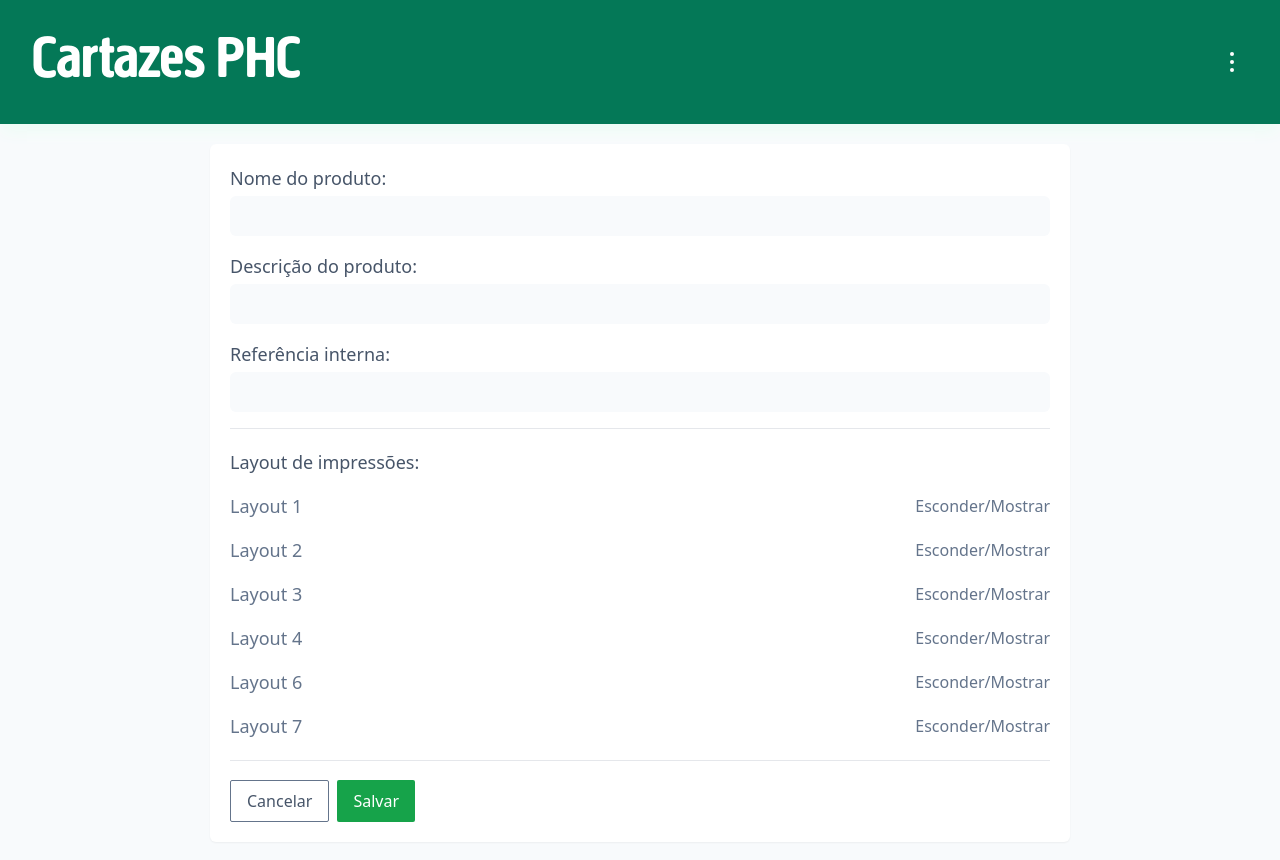
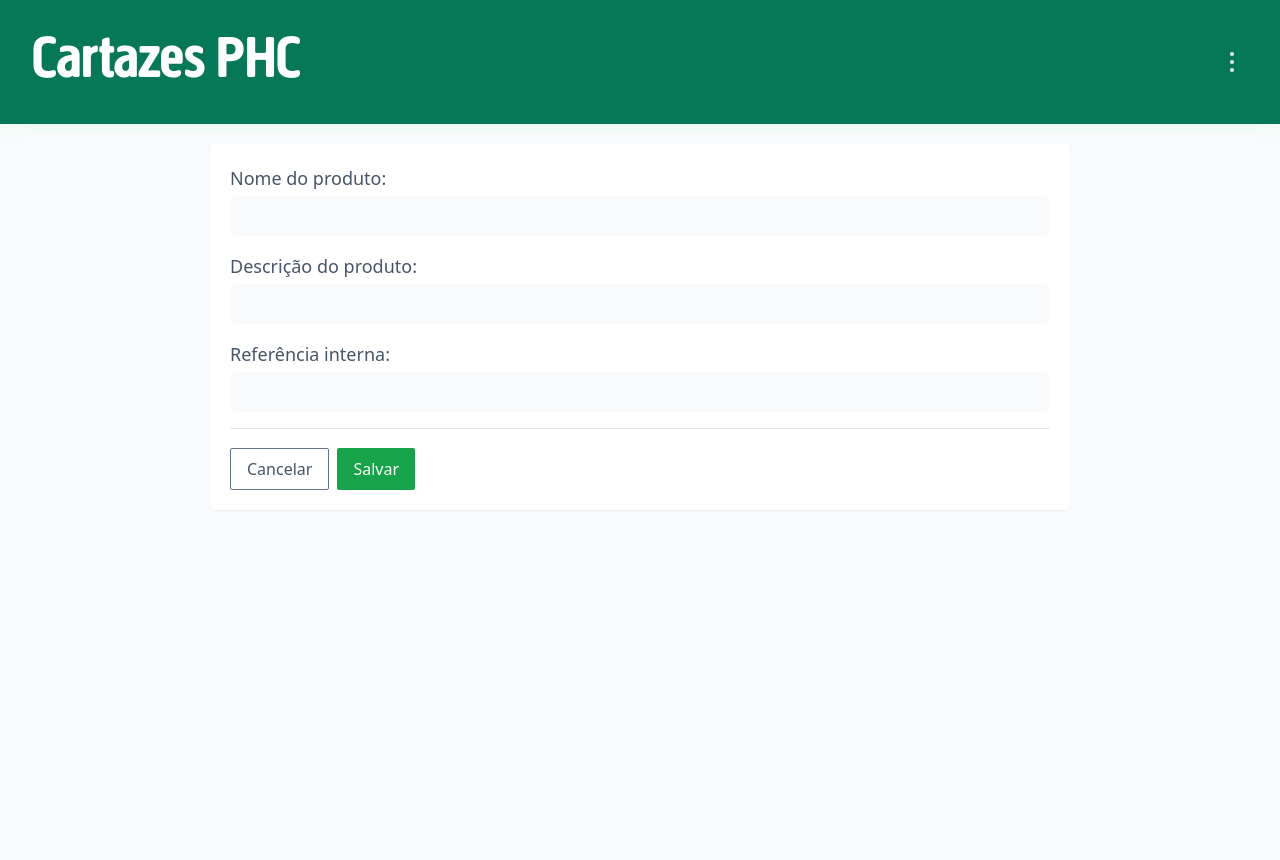
Before and after one commit to filipexxborba/cartazes-panorama, a React (Vite) app: page /admin/produtos/criar in a window 1280 px wide. After the commit the page ends 800 px from the top, so only its background shows below. Built offline with nearby package versions, Linux system fonts and the light colour scheme.

Commit message:
Commit - change in product flow

```diff
--- a/src/components/Product/ProductCreateForm.tsx
+++ b/src/components/Product/ProductCreateForm.tsx
@@ -2,13 +2,6 @@ import { SyntheticEvent, useEffect, useState } from "react";
 import { useNavigate, useParams } from "react-router-dom";
 import { debug } from "../../consts/debug";
 import { apiUri } from "../../consts/uri";
-import { IProduct } from "./ProductItem";
-import Layout1 from "../LayoutForms/Layout1";
-import Layout2 from "../LayoutForms/Layout2";
-import Layout3 from "../LayoutForms/Layout3";
-import Layout4 from "../LayoutForms/Layout4";
-import Layout6 from "../LayoutForms/Layout6";
-import Layout7 from "../LayoutForms/Layout7";
 
 const ProductCreateForm = () => {
   const [isLoading, setIsLoading] = useState<boolean>(false);
@@ -34,9 +27,10 @@ const ProductCreateForm = () => {
         posters_layouts: [],
       }),
     });
-    debug && console.log(response.status);
+    const product = await response.json();
+    debug && console.log(response.status, product);
     setIsLoadingSave(false);
-    navigate("/admin/produtos");
+    navigate(`/admin/produtos/editar/${product._id}`);
   };
 
   return (
@@ -89,130 +83,6 @@ const ProductCreateForm = () => {
             />
           </fieldset>
           <hr className="h-1 text-slate-300 w-full" />
-          <h2 className="font-medium text-lg text-slate-600">
-            Layout de impressões:
-          </h2>
-          {/* Layout 1 */}
-          <div
-            className="flex flex-row justify-between items-center w-full cursor-pointer"
-            onClick={() =>
-              document.querySelector("#layout-1")?.classList.toggle("hidden")
-            }
-          >
-            <legend className="text-lg text-slate-500">Layout 1</legend>
-            <p className="text-md text-slate-500">Esconder/Mostrar</p>
-          </div>
-          <div id="layout-1" className="hidden">
-            <Layout1
-              title={title}
-              subtitle={subTitle}
-              ref_int={parseInt(refInt)}
-              isEditing={false}
-              mostrar_avista={false}
-              mostrar_percentual={false}
-            />
-          </div>
-          {/* Layout 2 */}
-          <div
-            className="flex flex-row justify-between items-center w-full cursor-pointer"
-            onClick={() =>
-              document.querySelector("#layout-2")?.classList.toggle("hidden")
-            }
-          >
-            <legend className="text-lg text-slate-500">Layout 2</legend>
-            <p className="text-md text-slate-500">Esconder/Mostrar</p>
-          </div>
-          <div id="layout-2" className="hidden">
-            <Layout2
-              title={title}
-              subtitle={subTitle}
-              ref_int={parseInt(refInt)}
-              isEditing={false}
-              mostrar_avista={false}
-              mostrar_percentual={false}
-            />
-          </div>
-          {/* Layout 3 */}
-          <div
-            className="flex flex-row justify-between items-center w-full cursor-pointer"
-            onClick={() =>
-              document.querySelector("#layout-3")?.classList.toggle("hidden")
-            }
-          >
-            <legend className="text-lg text-slate-500">Layout 3</legend>
-            <p className="text-md text-slate-500">Esconder/Mostrar</p>
-          </div>
-          <div id="layout-3" className="hidden">
-            <Layout3
-              title={title}
-              subtitle={subTitle}
-              ref_int={parseInt(refInt)}
-              isEditing={false}
-              mostrar_avista={false}
-              mostrar_percentual={false}
-            />
-          </div>
-          {/* Layout 4 */}
-          <div
-            className="flex flex-row justify-between items-center w-full cursor-pointer"
-            onClick={() =>
-              document.querySelector("#layout-4")?.classList.toggle("hidden")
-            }
-          >
-            <legend className="text-lg text-slate-500">Layout 4</legend>
-            <p className="text-md text-slate-500">Esconder/Mostrar</p>
-          </div>
-          <div id="layout-4" className="hidden">
-            <Layout4
-              title={title}
-              subtitle={subTitle}
-              ref_int={parseInt(refInt)}
-              isEditing={false}
-              mostrar_avista={false}
-              mostrar_percentual={false}
-            />
-          </div>
-          {/* Layout 6 */}
-          <div
-            className="flex flex-row justify-between items-center w-full cursor-pointer"
-            onClick={() =>
-              document.querySelector("#layout-6")?.classList.toggle("hidden")
-            }
-          >
-            <legend className="text-lg text-slate-500">Layout 6</legend>
-            <p className="text-md text-slate-500">Esconder/Mostrar</p>
-          </div>
-          <div id="layout-6" className="hidden">
-            <Layout6
-              title={title}
-              subtitle={subTitle}
-              ref_int={parseInt(refInt)}
-              isEditing={false}
-              mostrar_avista={false}
-              mostrar_percentual={false}
-            />
-          </div>
-          {/* Layout 7 */}
-          <div
-            className="flex flex-row justify-between items-center w-full cursor-pointer"
-            onClick={() =>
-              document.querySelector("#layout-7")?.classList.toggle("hidden")
-            }
-          >
-            <legend className="text-lg text-slate-500">Layout 7</legend>
-            <p className="text-md text-slate-500">Esconder/Mostrar</p>
-          </div>
-          <div id="layout-7" className="hidden">
-            <Layout7
-              title={title}
-              subtitle={subTitle}
-              ref_int={parseInt(refInt)}
-              isEditing={false}
-              mostrar_avista={false}
-              mostrar_percentual={false}
-            />
-          </div>
-          <hr className="h-1 text-slate-300 w-full mt-1" />
           <div className="flex flex-row-reverse gap-2">
             <button
               onClick={(e: SyntheticEvent) => handleSaveButton(e)}
```
